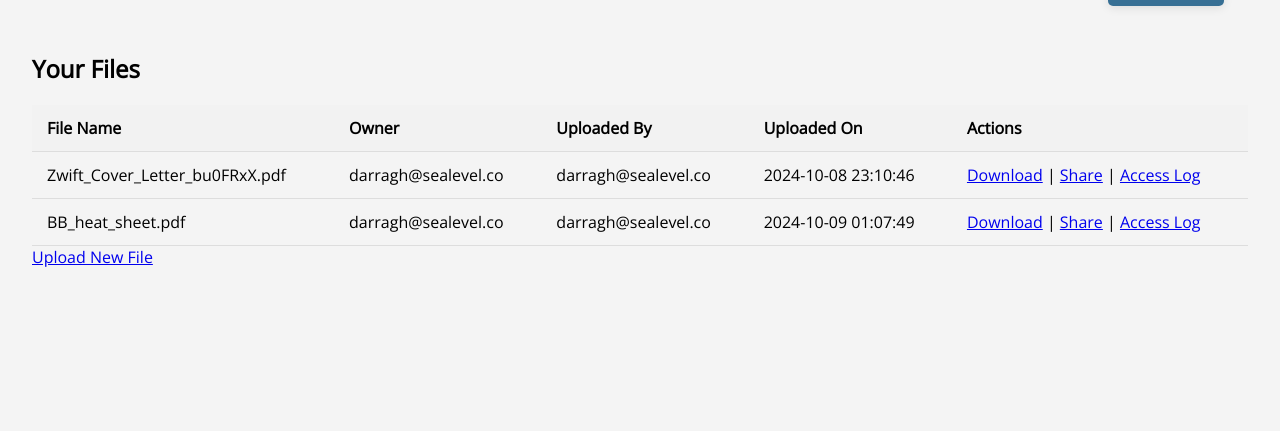
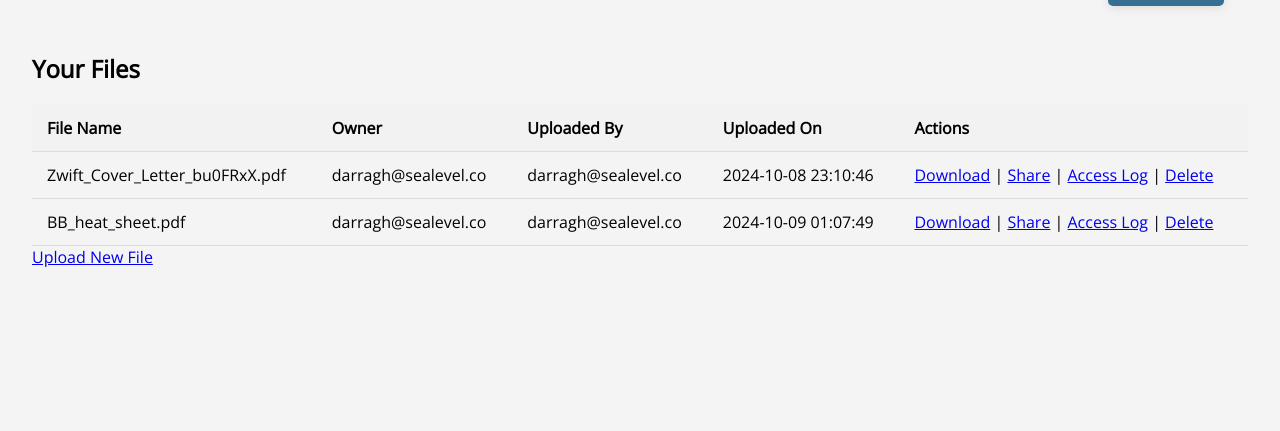
Before and after one commit to darraghmahns/sealevel-app, a Django app: page /files/list/ in a window 1280 px wide. Shown: the part 75-506 px from the top of the page. Run offline with Django 5.2, Linux system fonts and the light colour scheme; a user stored in the database is signed in; data comes from the database, SQL or seed files in the repository.

Commit message:
added file_delete view

```diff
--- a/files/templates/files/file_list.html
+++ b/files/templates/files/file_list.html
@@ -55,6 +55,7 @@
                 | <a href="{% url 'file-share' file.id %}">Share</a>
               {% endif %}
               | <a href="{% url 'file-access-log' file.id %}">Access Log</a>
+              | <a href="{% url 'file-delete' file.id %}">Delete</a>
             </td>
           </tr>
         {% endfor %}
--- a/files/views.py
+++ b/files/views.py
@@ -138,3 +138,10 @@ def revoke_access_view(request, file_id, user_id):
     except FileAccess.DoesNotExist:
         messages.error(request, "Access entry does not exist.")
     return redirect('file-share', pk=file.id)
+
+@login_required
+def file_delete_view(request, pk):
+    file = get_object_or_404(File, pk=pk, owner=request.user)
+    file.delete()
+    messages.success(request, "File deleted.")
+    return redirect('file-list')
```
